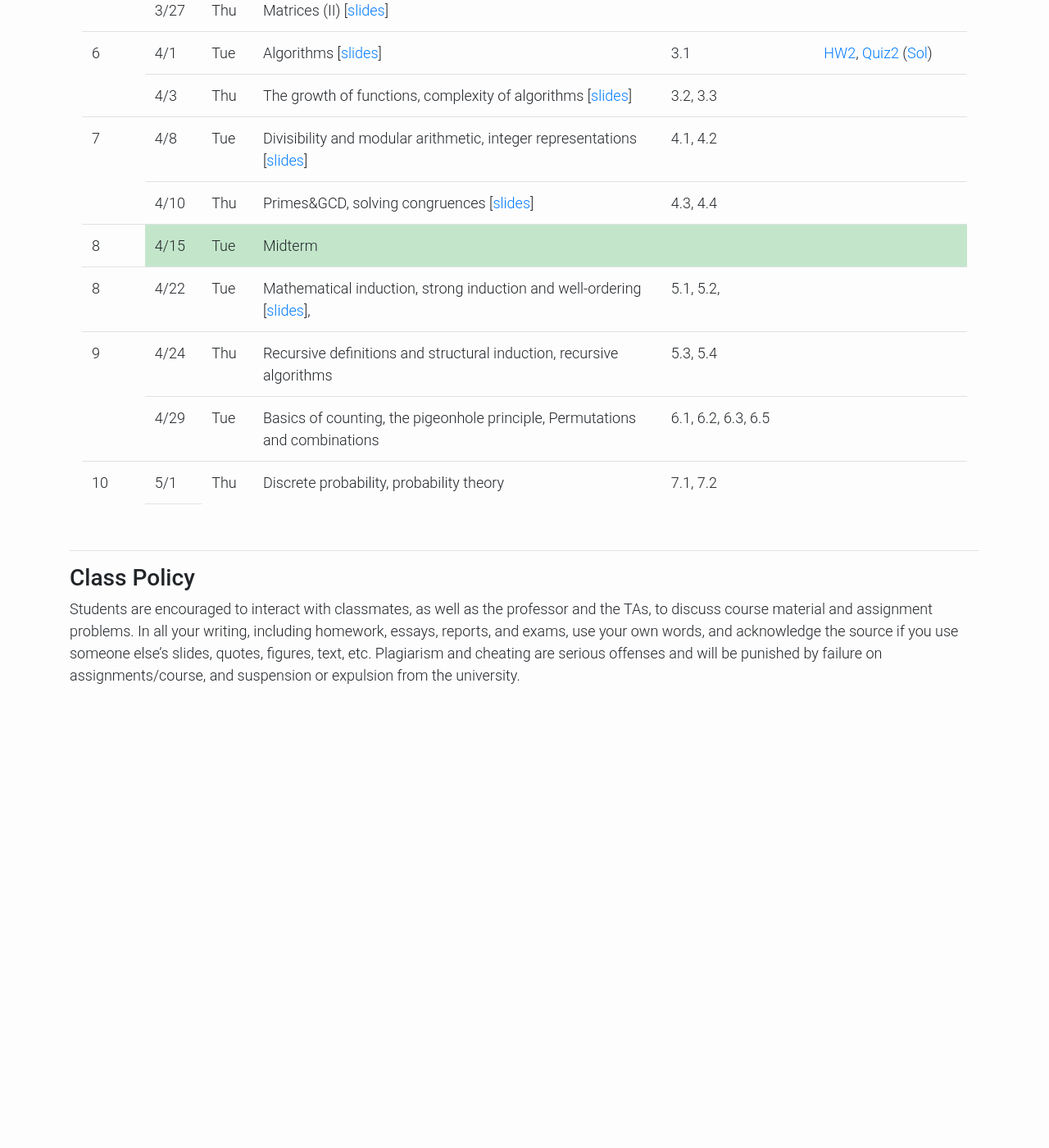
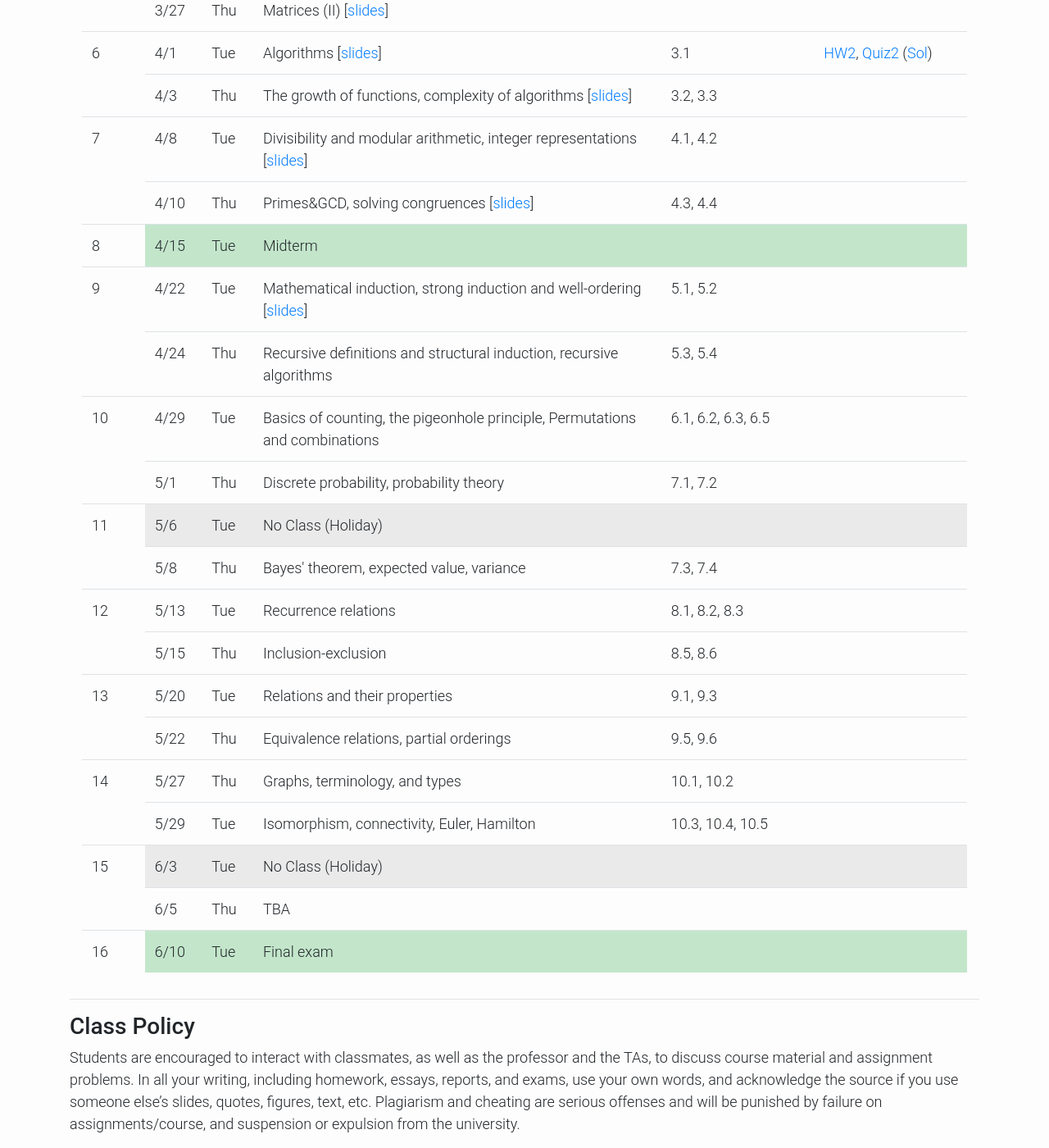
Before and after one commit to kaist-ee213/kaist-ee213.github.io, a Jekyll site: the page built from index.html, in a window 1280 px wide and 1400 px high, scrolled down 1846 px. Shown: the whole window at 82% size. Built offline with Jekyll 4.4.1, drawn with Linux system fonts in a browser that asks for light colours; the list of posts is cut into pages by our own code; before the commit the page ends 2699 px from its top, so only the background shows below that.

Commit message:
update schedule

```diff
--- a/index.html
+++ b/index.html
@@ -268,6 +267,7 @@
             <td></td>
         </tr>
         <tr>
+            <td rowspan="2">10</td>
             <td>4/29</td>
             <td>Tue</td>
             <td>Basics of counting, the pigeonhole principle, Permutations and combinations</td>
@@ -275,18 +275,10 @@
             <td></td>
         </tr>
         <tr>
-            <td rowspan="2">10</td>
             <td>5/1</td>
             <td>Thu</td>
             <td>Discrete probability, probability theory</td>
             <td>7.1, 7.2</td>
-            <td></td>
-        </tr>
-        <!-- <tr>
-            <td>5/</td>
-            <td>Tue</td>
-            <td>Bayes' theorem, expected value, variance</td>
-            <td>7.3, 7.4</td>
             <td></td>
         </tr>
         <tr>
@@ -300,62 +292,62 @@
         <tr>
             <td>5/8</td>
             <td>Thu</td>
-            <td>Recurrence relations</td>
-            <td>8.1, 8.2, 8.3</td>
+            <td>Bayes' theorem, expected value, variance</td>
+            <td>7.3, 7.4</td>
             <td></td>
         </tr>
         <tr>
             <td rowspan="2">12</td>
             <td>5/13</td>
             <td>Tue</td>
-            <td>Inclusion-exclusion</td>
-            <td>8.5, 8.6</td>
+            <td>Recurrence relations</td>
+            <td>8.1, 8.2, 8.3</td>
             <td></td>
         </tr>
         <tr>
             <td>5/15</td>
             <td>Thu</td>
-            <td>Relations and their properties</td>
-            <td>9.1, 9.3</td>
+            <td>Inclusion-exclusion</td>
+            <td>8.5, 8.6</td>
             <td></td>
         </tr>
         <tr>
             <td rowspan="2">13</td>
             <td>5/20</td>
             <td>Tue</td>
+            <td>Relations and their properties</td>
+            <td>9.1, 9.3</td>
+            <td></td>
+        </tr>
+        <tr>
+            <td>5/22</td>
+            <td>Thu</td>
             <td>Equivalence relations, partial orderings</td>
             <td>9.5, 9.6</td>
             <td></td>
         </tr>
         <tr>
-            <td>5/22</td>
+            <td rowspan="2">14</td>
+            <td>5/27</td>
             <td>Thu</td>
             <td>Graphs, terminology, and types</td>
             <td>10.1, 10.2</td>
             <td></td>
         </tr>
         <tr>
-            <td rowspan="2">14</td>
-            <td>5/27</td>
+            <td>5/29</td>
             <td>Tue</td>
             <td>Isomorphism, connectivity, Euler, Hamilton</td>
             <td>10.3, 10.4, 10.5</td>
             <td></td>
         </tr>
         <tr>
-            <td>5/29</td>
-            <td>Thu</td>
-            <td>Trees, traversal, spanning trees</td>
-            <td>11.1, 11.3, 11.4</td>
-            <td></td>
-        </tr>
-        <tr>
             <td rowspan="2">15</td>
-            <td>6/3</td>
-            <td>Tue</td>
-            <td>TBA</td>
-            <td></td>
-            <td></td>
+            <td class="table-active">6/3</td>
+            <td class="table-active">Tue </td>
+            <td class="table-active">No Class (Holiday)</td>
+            <td class="table-active"></td>
+            <td class="table-active"></td>
         </tr>
         <tr>
             <td>6/5</td>
@@ -366,13 +358,10 @@
         </tr>
         <tr>
             <td rowspane="1">16</td>
-            <td class="table-success" colspan="1"></td>
-            <td class="table-success" colspan="1"></td>
+            <td class="table-success" colspan="1">6/10</td>
+            <td class="table-success" colspan="1">Tue</td>
             <td class="table-success" colspan="2">Final exam</td>
             <td class="table-success" colspan="1"></td>
-        </tr> -->
-        <tr>
-            <td></td>
         </tr>
     </table>
 </div>
```
Also changed, not shown: other parts of index.html (+3 -4 lines).
